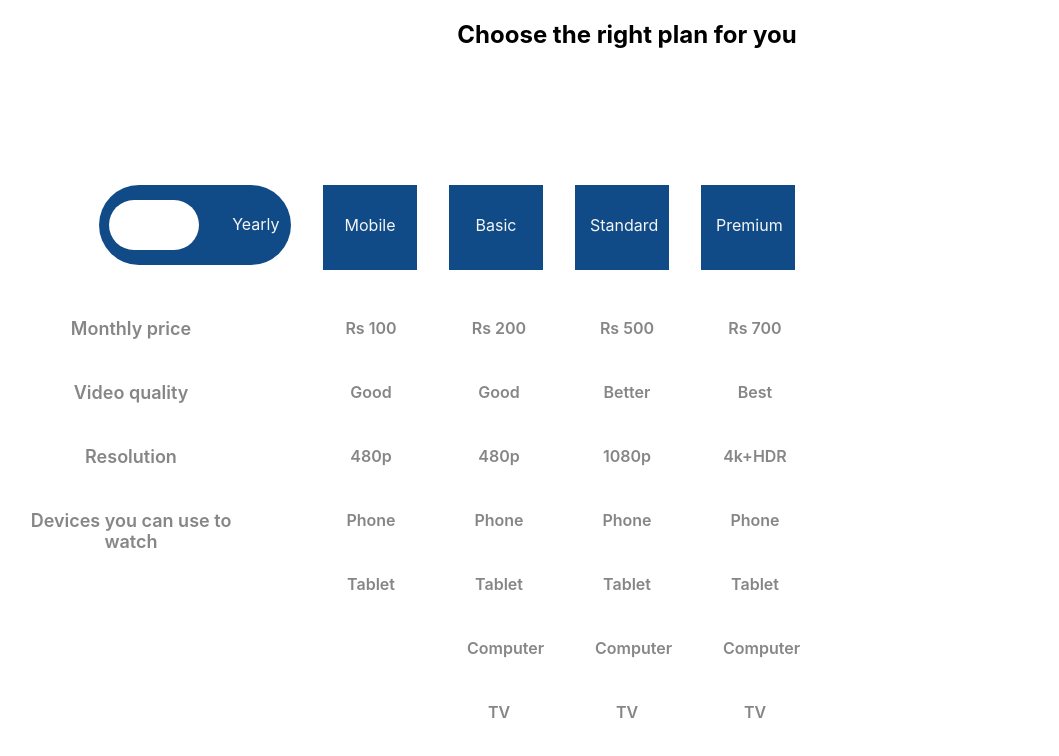
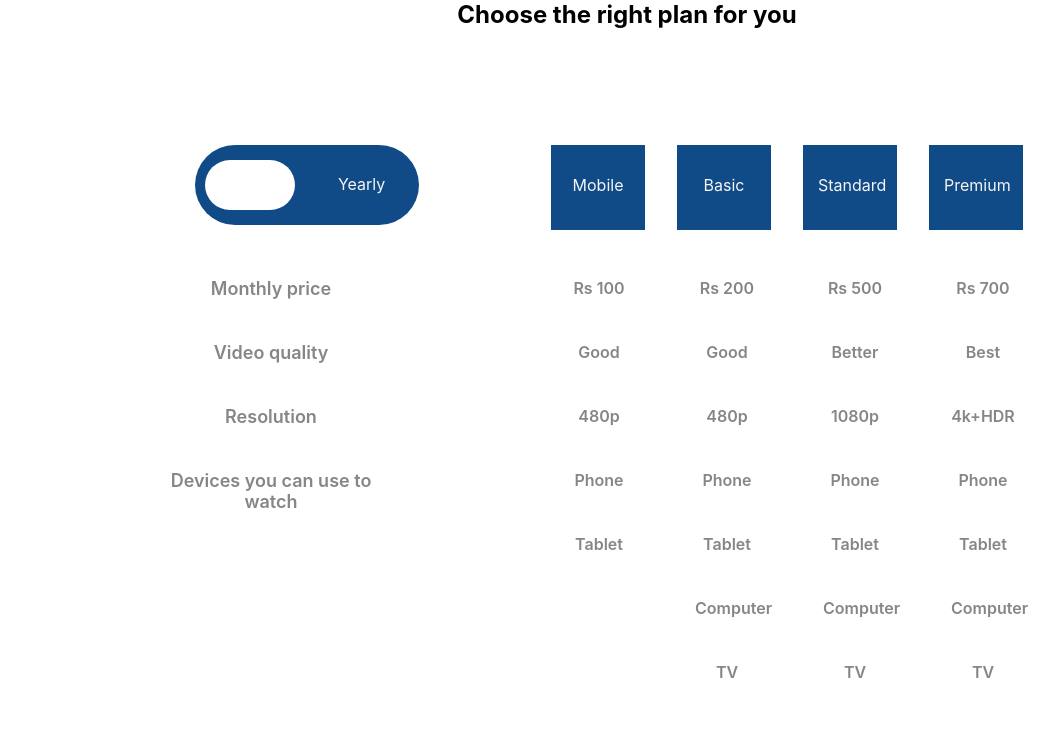
Before and after one commit to ashish280601/.gitit, a React (Create React App) app: page /home in a window 1280 px wide. Shown: the top 756 px of the page, without its empty margins (13-1072 px from the left). Built offline with nearby package versions, Linux system fonts and the light colour scheme.

Commit message:
change on UI

```diff
--- a/src/components/Home.js
+++ b/src/components/Home.js
@@ -11,13 +11,13 @@ export default function Home() {
     { option: "Premium" },
   ]);
 
-  const [subscribes] = useState([
+  const [months] = useState([
     {
       title: "Monthly price",
-      mobile: "Rs" + " " + 100,
-      basic: "Rs" + " " + 200,
-      standard: "Rs" + " " + 500,
-      premium: "Rs" + " " + 700,
+      mobile: "Rs 100",
+      basic: "Rs 200",
+      standard: "Rs 500",
+      premium: "Rs 700",
     },
     {
       title: "Video quality",
@@ -58,13 +58,60 @@ export default function Home() {
     },
   ]);
 
-  const [buttons, setButtons] = useState([{data:"Monthly"},{data:"Yearly"}])
+  const [years] = useState([
+    {
+      title: "Monthly price",
+      mobile: "Rs 1000",
+      basic: "Rs 2000",
+      standard: "Rs 5000",
+      premium: "Rs 7000",
+    },
+    {
+      title: "Video quality",
+      mobile: "Good",
+      basic: "Good",
+      standard: "Better",
+      premium: "Best",
+    },
+    {
+      title: "Resolution",
+      mobile: "480p",
+      basic: "480p",
+      standard: "1080p",
+      premium: "4k+HDR",
+    },
+    {
+      title: "Devices you can use to watch",
+      mobile: "Phone",
+      basic: "Phone",
+      standard: "Phone",
+      premium: "Phone",
+    },
+    {
+      mobile: "Tablet",
+      basic: "Tablet",
+      standard: "Tablet",
+      premium: "Tablet",
+    },
+    {
+      basic: "Computer",
+      standard: "Computer",
+      premium: "Computer",
+    },
+    {
+      basic: "TV",
+      standard: "TV",
+      premium: "TV",
+    },
+  ]);
 
   const useToggle = (initialState) => {
     const [toggleValue, setTogglevalue] = useState(initialState);
 
-    const toggler = () => { setTogglevalue(!toggleValue)};
-    return [toggleValue, toggler]
+    const toggler = () => {
+      setTogglevalue(!toggleValue);
+    };
+    return [toggleValue, toggler];
   };
 
   const [toggle, setToggle] = useToggle();
@@ -72,22 +119,16 @@ export default function Home() {
   return (
     <div className="homepage">
       <h2>Choose the right plan for you</h2>
-      <input  id="switch" type="checkbox" onClick={setToggle} />
+      <input id="switch" type="checkbox" onClick={setToggle} />
       <label for="switch">
         <span className="toggle-option">Monthly</span>
         <span className="toggle-option">Yearly</span>
       </label>
-      {
-            toggle ? <Yearly
-                        plans={plans}
-                        subscribes={subscribes}
-                        />
-                        :
-                        <Monthly
-                         plans={plans}
-                         subscribes={subscribes}
-                        />
-        }
+      {toggle ? (
+        <Yearly plans={plans} years={years} />
+      ) : (
+        <Monthly plans={plans} months={months} />
+      )}
     </div>
   );
 }
--- a/src/components/pages/monthly.js
+++ b/src/components/pages/monthly.js
@@ -1,6 +1,6 @@
 import "./styles.css";
 
-export default function Monthly({ plans, subscribes }) {
+export default function Yearly({ plans, months }) {
   return (
     <div className="container">
       <div className="nav">
@@ -10,8 +10,8 @@ export default function Monthly({ plans, subscribes }) {
               <li>{plan.option}</li>
             </ul>
           ))}
-          {subscribes.map((data, index) => (
-            <div className="sub-details hr-line" key={index}>
+          {months.map((data, index) => (
+            <div className="sub-details" key={index}>
               <span className="sub-title">{data.title}</span>
               <span className="sub-mobile">{data.mobile}</span>
               <span className="sub-basic">{data.basic}</span>
--- a/src/components/pages/styles.css
+++ b/src/components/pages/styles.css
@@ -4,7 +4,6 @@
 
 .container{
     display: flex;
-    /* flex-direction: row; */
     flex-wrap: nowrap;
     margin-left: 25%;
 }
@@ -40,7 +39,7 @@
     height: auto;
     font-size: large;
     position: absolute;
-    right: 35rem;
+    left: -24rem;
 }
 
 .sub-mobile, .sub-basic , .sub-standard, .sub-premium{
--- a/src/components/pages/yearly.js
+++ b/src/components/pages/yearly.js
@@ -1,6 +1,6 @@
 import "./styles.css";
 
-export default function Yearly({ plans, subscribes }) {
+export default function Yearly({ plans, years }) {
   return (
     <div className="container">
       <div className="nav">
@@ -10,10 +10,10 @@ export default function Yearly({ plans, subscribes }) {
               <li>{plan.option}</li>
             </ul>
           ))}
-          {subscribes.map((data, index) => (
+          {years.map((data, index) => (
             <div className="sub-details hr-line" key={index}>
               <span className="sub-title">{data.title}</span>
-              <span className="sub-mobile">{data.mobile}+{0}</span>
+              <span className="sub-mobile">{data.mobile}</span>
               <span className="sub-basic">{data.basic}</span>
               <span className="sub-standard">{data.standard}</span>
               <span className="sub-premium">{data.premium}</span>
--- a/src/components/styles/home.css
+++ b/src/components/styles/home.css
@@ -1,3 +1,8 @@
+*{
+    margin: auto;
+    /* overflow: hidden; */
+}
+
 input[type=checkbox]{
 	height: 0;
 	width: 0;
@@ -6,15 +11,14 @@ input[type=checkbox]{
 
 label {
 	cursor: pointer;
-	/* text-indent: -9999px; */
-	width: 12rem;
+	width: 14rem;
 	height: 5rem;
 	background: rgb(16,75,135);
 	display: block;
 	border-radius: 100px;
 	position: relative;
     top: 6rem;
-    left: 7rem;
+    right: 20rem;
 }
 
 label::after {
```
Also changed, not shown: src/components/pages/Payment.js (added).
